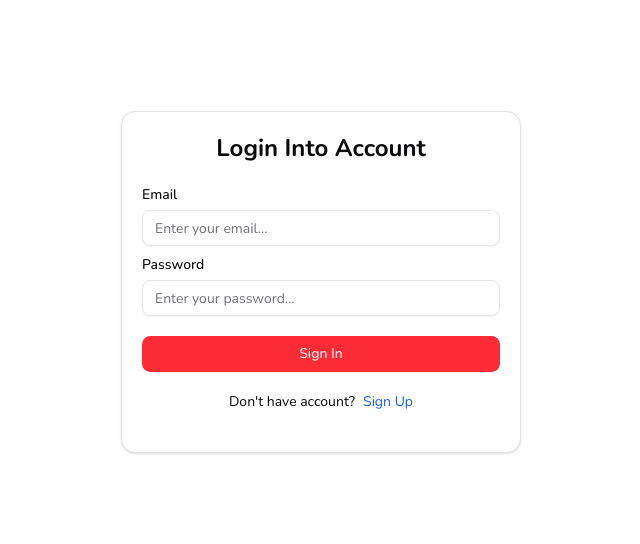
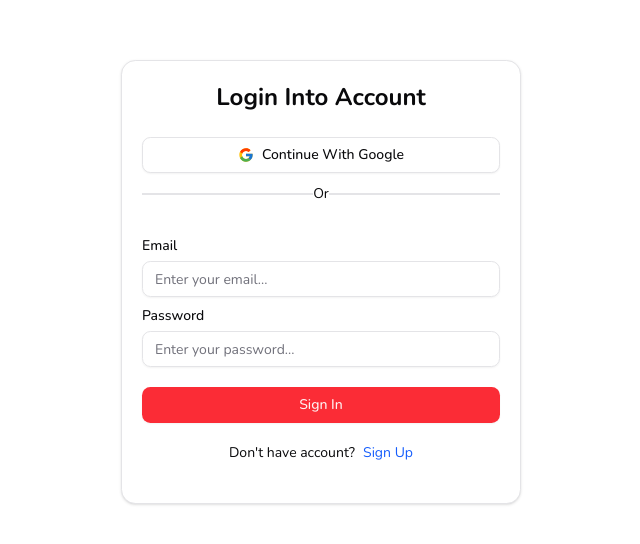
Before and after one commit to utkrisht25/YouTube_Clone, a React (Vite) app in the folder client/: page /sign-in in a window 1280 px wide. Shown: the part 118-662 px from the top of the page, without its empty margins (319-959 px from the left). Built offline with nearby package versions, Linux system fonts and the light colour scheme; no server answers.

Commit message:
login with google UI merged with server in signup and sign in route

```diff
--- a/client/package.json
+++ b/client/package.json
@@ -21,6 +21,7 @@
     "add": "^2.0.6",
     "class-variance-authority": "^0.7.1",
     "clsx": "^2.1.1",
+    "firebase": "^12.1.0",
     "lucide-react": "^0.539.0",
     "react": "^19.1.1",
     "react-dom": "^19.1.1",
--- /dev/null
+++ b/client/src/components/GoogleLogin.jsx
@@ -0,0 +1,49 @@
+import React from 'react'
+import { useNavigate } from 'react-router-dom'
+import { Button } from './ui/button';
+import { FcGoogle } from "react-icons/fc";
+import { showToast } from '@/helpers/showToast';
+import { signInWithPopup } from 'firebase/auth';
+import { auth, provider } from '@/helpers/firebase';
+import { RouteIndex } from '@/helpers/RouteName';
+import { getEvn } from '@/helpers/getEnv';
+
+const GoogleLogin = () => {
+    const navigate = useNavigate();
+    const handleLogin = async () =>{
+        try {
+            const googleResponse = await signInWithPopup(auth, provider)
+            console.log(googleResponse);
+
+            const user = googleResponse.user;
+            const bodyData = {
+                username: user.displayName,
+                email: user.email,
+                avatar: user.photoURL
+            }
+            const response = await fetch(`${getEvn('VITE_API_BASE_URL')}/auth/google-login`, {
+                method: 'post',
+                headers: { 'Content-type': 'application/json' },
+                credentials: 'include',
+                body: JSON.stringify(bodyData)
+            })
+            const data = await response.json();
+            if(!response.ok){
+                return showToast('error', data.message)
+            }
+            navigate(RouteIndex)
+            showToast('success', data.message)
+
+        } catch (error) {
+            showToast('error', error.message)
+        }
+    }
+  return (
+    <Button variant='outline' className='w-full' onClick={handleLogin}  >
+        <FcGoogle/>
+        Continue With Google
+    </Button>
+  )
+}
+
+export default GoogleLogin;
--- /dev/null
+++ b/client/src/helpers/firebase.js
@@ -0,0 +1,24 @@
+import { initializeApp } from "firebase/app";
+import { getEvn } from "./getEnv";
+import { getAuth, GoogleAuthProvider } from 'firebase/auth';
+// TODO: Add SDKs for Firebase products that you want to use
+// https://firebase.google.com/docs/web/setup#available-libraries
+
+// Your web app's Firebase configuration
+const firebaseConfig = {
+   apiKey: getEvn('VITE_FIREBASE_API'),
+  authDomain: "clone-b6e6c.firebaseapp.com",
+  projectId: "clone-b6e6c",
+  storageBucket: "clone-b6e6c.firebasestorage.app",
+  messagingSenderId: "1080813001696",
+  appId: "1:1080813001696:web:992541d359b7baaca5e985"
+};
+
+// Initialize Firebase
+const app = initializeApp(firebaseConfig);
+
+
+const auth = getAuth(app);
+const provider = new GoogleAuthProvider();
+
+export { auth , provider} ;
--- a/client/src/pages/SignIn.jsx
+++ b/client/src/pages/SignIn.jsx
@@ -17,6 +17,7 @@ import { RouteSignUp, RouteIndex } from "@/helpers/RouteName";
 import { Link, useNavigate } from "react-router-dom";
 import { getEvn } from "@/helpers/getEnv";
 import { showToast } from "@/helpers/showToast";
+import GoogleLogin from "@/components/GoogleLogin";
 
 const SignIn = () => {
   const navigate = useNavigate();
@@ -58,6 +59,12 @@ const SignIn = () => {
     <div className="flex justify-center items-center h-screen w-screen">
       <Card className="w-[400px] p-5">
         <h1 className="text-2xl font-bold text-center">Login Into Account</h1>
+        <div className="">
+          <GoogleLogin/>
+          <div className="border my-5 flex justify-center items-center">
+            <span className="absolute bg-white text-sm">Or</span>
+          </div>
+        </div>
         <Form {...form}>
           <form onSubmit={form.handleSubmit(onSubmit)} className="space-y-8">
             <div className="mb-3">
--- a/client/src/pages/SignUp.jsx
+++ b/client/src/pages/SignUp.jsx
@@ -17,6 +17,7 @@ import { RouteSignIn } from "@/helpers/RouteName";
 import { Link , useNavigate} from "react-router-dom";
 import { getEvn } from "@/helpers/getEnv";
 import { showToast } from "@/helpers/showToast";
+import GoogleLogin from "@/components/GoogleLogin";
 
 
 const SignUp = () => {
@@ -66,6 +67,12 @@ const SignUp = () => {
     <div className="flex justify-center items-center h-screen w-screen">
       <Card className="w-[400px] p-5">
         <h1 className="text-2xl font-bold text-center">Create Your Account</h1>
+        <div className="">
+          <GoogleLogin />
+          <div className="border my-5 flex justify-center items-center">
+            <span className="absolute bg-white text-sm">Or</span>
+          </div>
+        </div>
         <Form {...form}>
           <form onSubmit={form.handleSubmit(onSubmit)} className="space-y-8">
             <div className="mb-3">
```
Also changed, not shown: 1 other file (tests, documents, lock files or other folders).
